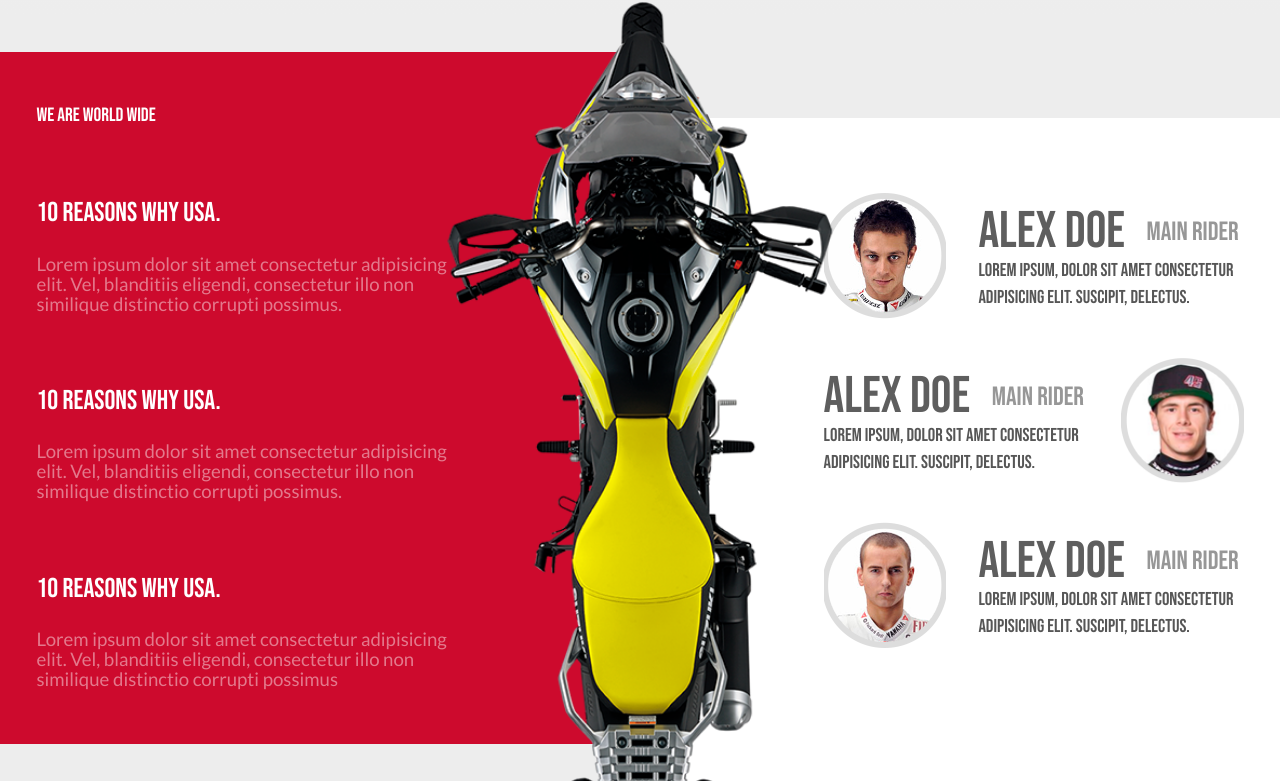
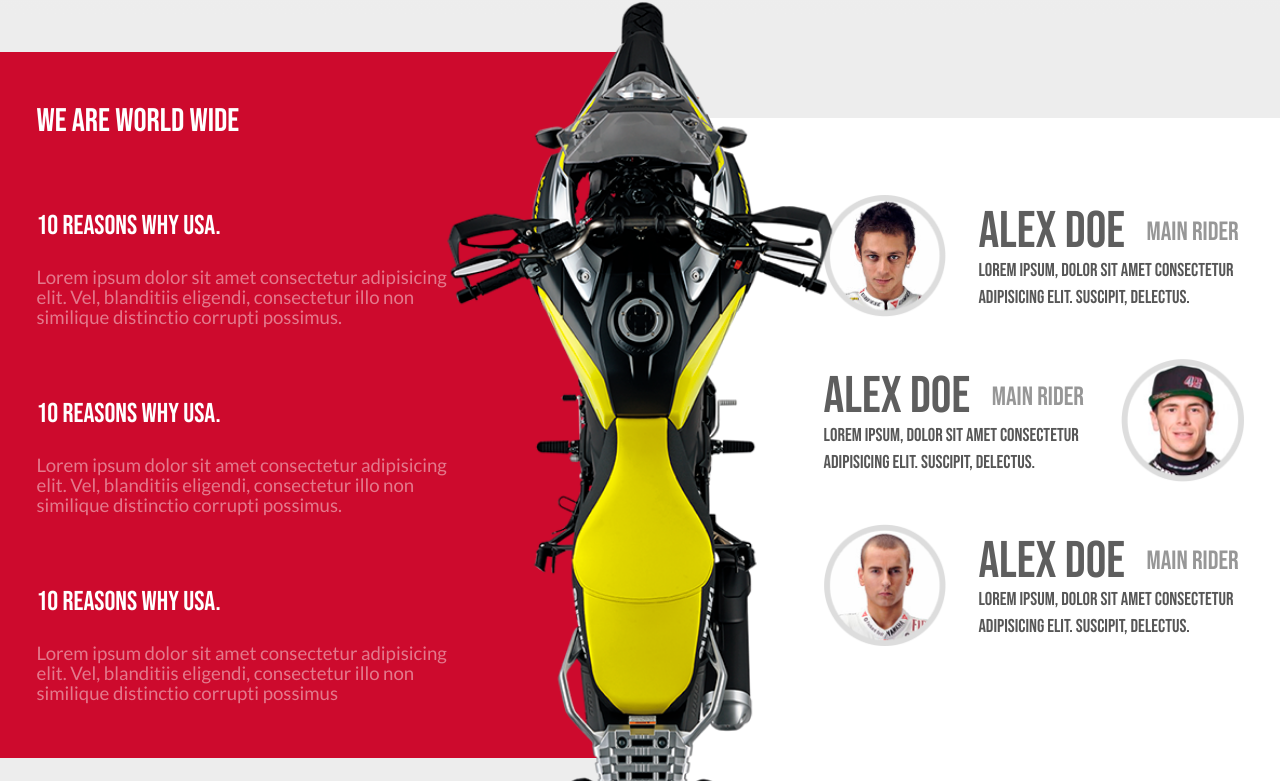
Before and after one commit to Kriogenschik/Site-Moto, a plain HTML site: page index.html in a window 1280 px wide. Shown: the part 1519-2300 px from the top of the page. Drawn offline with Linux system fonts and the light colour scheme; grey boxes are pictures that could not be loaded.

Commit message:
Add files via upload

```diff
--- a/scss/style.scss
+++ b/scss/style.scss
@@ -230,9 +230,7 @@ body.lock{
 		&__cards-block {
          display: flex;
          gap: calc(10px + (40 - 10)*((100vw - 550px)/(1200 - 550)));
-         //max-height: 700px;
          margin-bottom: 20px;
-         //flex-wrap: wrap;
 		}
 
 
@@ -399,7 +397,7 @@ body.lock{
 
    &__text-title {
       font-family: 'Bebas Neue';
-      font-size: calc(26px + (26 - 32)*((100vw - 550px)/(1200 - 550)));
+      font-size: calc(26px + (32 - 26)*((100vw - 550px)/(1200 - 550)));
    }
 
    &__text-items {
@@ -574,7 +572,7 @@ body.lock{
    top: 0;left: 0;
    width: 100%;
    height: 95%;
-   object-fit: cover;
+   object-fit: contain;
 }
 .rider-name {
    color: #5e5e5e;
@@ -716,7 +714,7 @@ body.lock{
 .guided {
    width: 100vw;
    position: relative;
-   overflow: hidden;
+   //overflow-x: hidden;
    &__bg{
       width: 100%;
       height: 100%;
@@ -802,6 +800,7 @@ body.lock{
       object-fit: cover;
    }
    @media (max-width:550px){
+      overflow: hidden;
       &__colums{
          flex-direction: column;
       }
```
Also changed, not shown: css/style.css.
